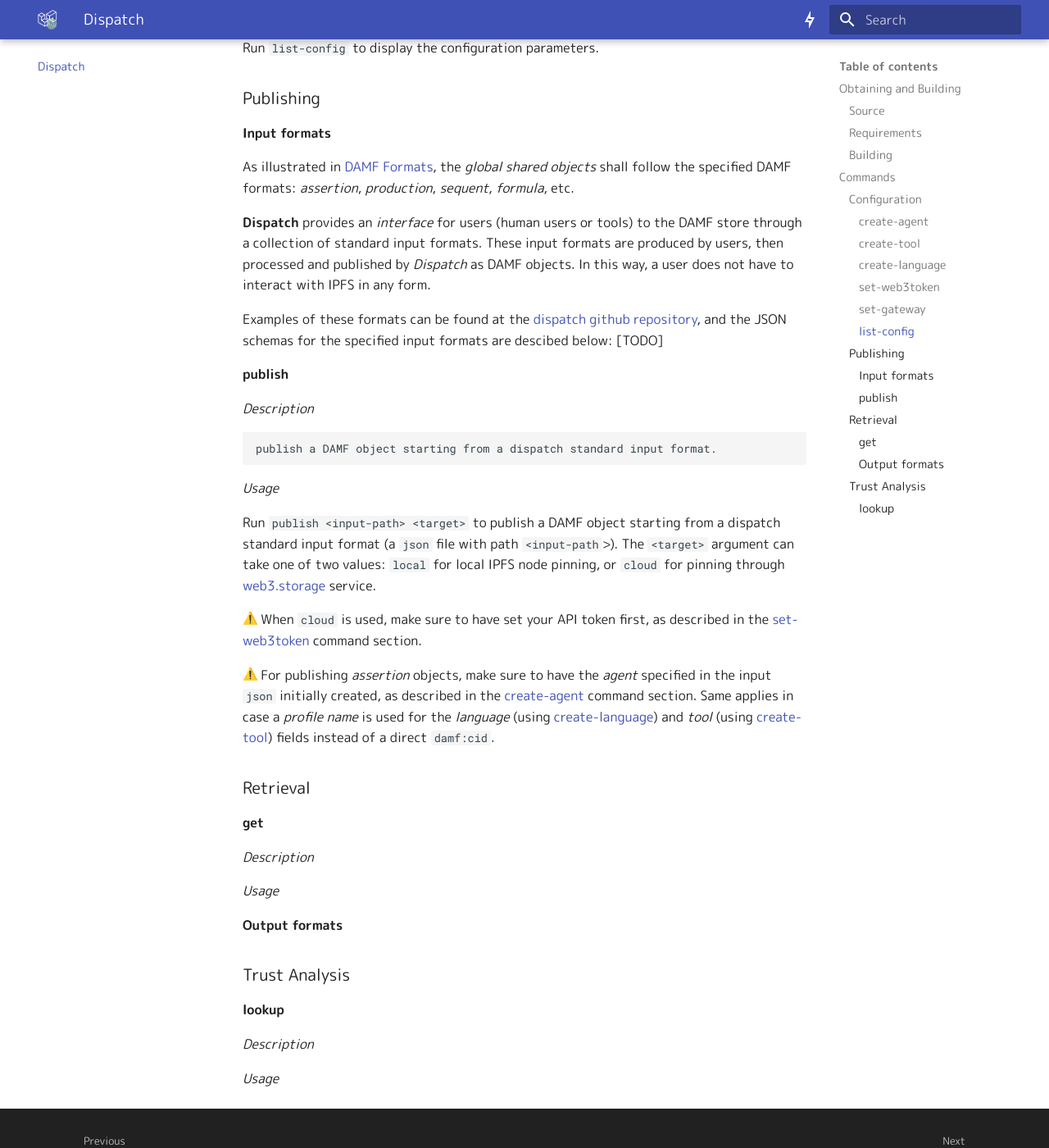
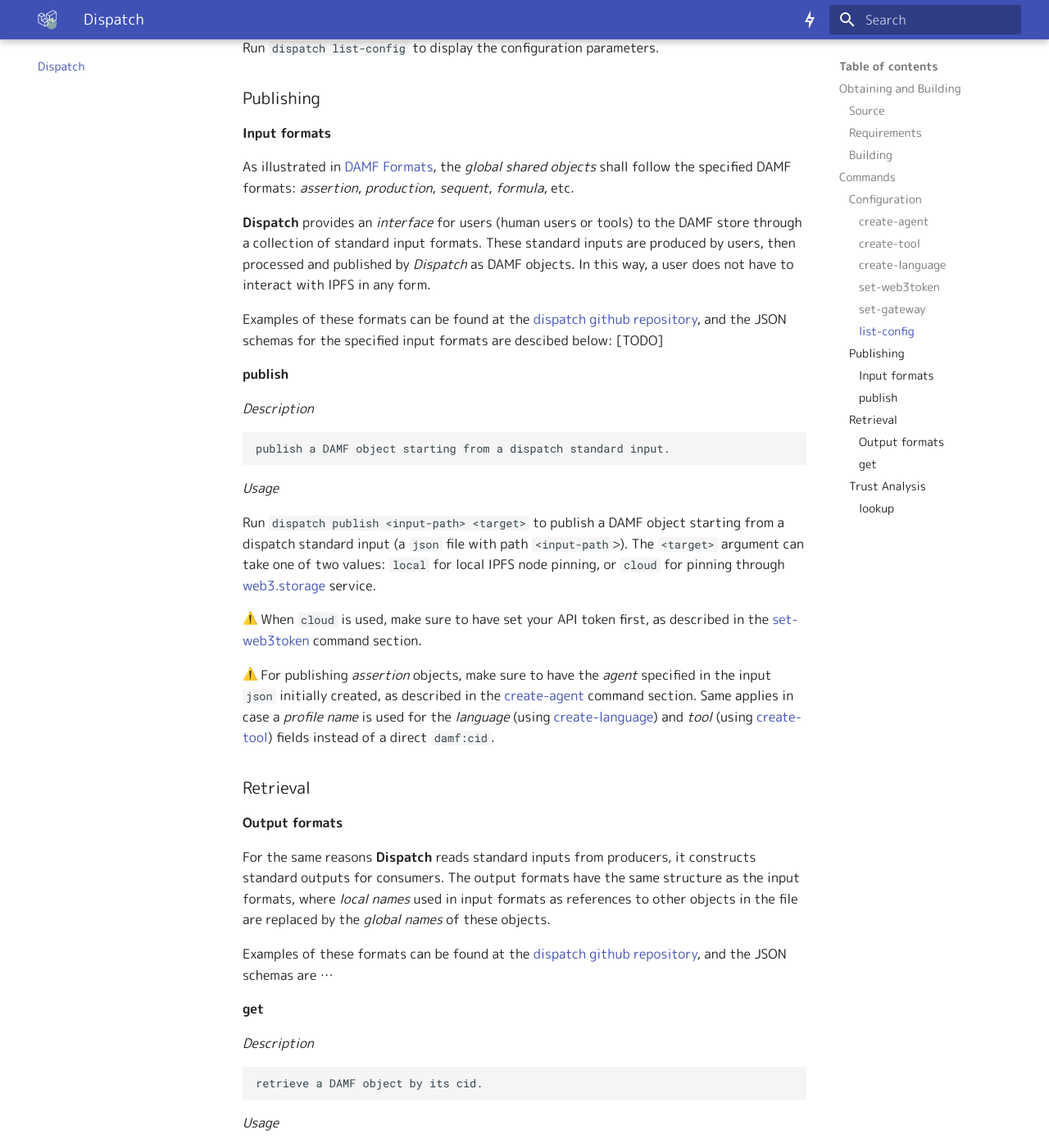
Before and after one commit to distributed-assertions/distributed-assertions.github.io, an MkDocs documentation site: the page built from docs/dispatch.md, in a window 1280 px wide and 1400 px high, scrolled down 3781 px. Shown: the whole window at 82% size. Built offline with MkDocs 1.6.1 and Material for MkDocs 9.7.7, drawn with Linux system fonts in a browser that asks for light colours; emoji names are drawn with the system emoji font; some of the changed text lies outside the part shown.

Commit message:
updates to `dispatch get` + some minor edits

```diff
--- a/docs/dispatch.md
+++ b/docs/dispatch.md
@@ -50,7 +50,7 @@
 
 *Usage*
 
-Run `create-agent <agent-profile-name>` to create an *agent profile* in the local `.config/dispatch/agentprofiles.json` file. An agent profile object contains a generated public-private key pair (the parameters for this generation are currently fixed), and it's referred by its name in the [publish](#publish) command.
+Run `dispatch create-agent <agent-profile-name>` to create an *agent profile* in the local `.config/dispatch/agentprofiles.json` file. An agent profile object contains a generated public-private key pair (the parameters for this generation are currently fixed), and it's referred by its name in the [publish](#publish) command.
 
 :warning: **Caution**. Remember to keep your private key *private*.
 
@@ -62,7 +62,7 @@
 
 *Usage*
 
-Run `create-tool <tool-profile-name> <input-type> <input>` to create a *tool profile* in the local `.config/dispatch/toolprofiles.json` file. A tool profile object contains the cid for the *tool object*, and it's referred by its name in the [publish](#publish) command.
+Run `dispatch create-tool <tool-profile-name> <input-type> <input>` to create a *tool profile* in the local `.config/dispatch/toolprofiles.json` file. A tool profile object contains the cid for the *tool object*, and it's referred by its name in the [publish](#publish) command.
 
 The `<input-type>` argument takes one of three possible values:
 
@@ -80,7 +80,7 @@
 
 *Usage*
 
-Run `create-language <language-profile-name> <input-type> <input>` to create a *language profile* in the local `.config/dispatch/languages.json` file. A language profile object contains the cid for the *language object*, and it's referred by its name in the [publish](#publish) command.
+Run `dispatch create-language <language-profile-name> <input-type> <input>` to create a *language profile* in the local `.config/dispatch/languages.json` file. A language profile object contains the cid for the *language object*, and it's referred by its name in the [publish](#publish) command.
 
 The `<input-type>` argument takes one of three possible values:
 
@@ -106,7 +106,7 @@
 
     :warning: **Caution**. This API token shall be known only to the account's user(s).
 
-2. Run `set-web3token <token>` with the generated API token as an argument.
+2. Run `dispatch set-web3token <token>` with the generated API token as an argument.
 
 Using this service is optional and decided by the user when invoking the [publish](#publish) command.
 
@@ -134,7 +134,7 @@
 
 *Usage*
 
-Run `list-config` to display the configuration parameters.
+Run `dispatch list-config` to display the configuration parameters.
 
 ### Publishing
 
@@ -142,7 +142,7 @@
 
 As illustrated in [DAMF Formats](/damf-formats/), the *global shared objects* shall follow the specified DAMF formats: *assertion*, *production*, *sequent*, *formula*, etc.
 
-**Dispatch** provides an *interface* for users (human users or tools) to the DAMF store through a collection of standard input formats. These input formats are produced by users, then processed and published by *Dispatch* as DAMF objects. In this way, a user does not have to interact with IPFS in any form.
+**Dispatch** provides an *interface* for users (human users or tools) to the DAMF store through a collection of standard input formats. These standard inputs are produced by users, then processed and published by *Dispatch* as DAMF objects. In this way, a user does not have to interact with IPFS in any form.
 
 Examples of these formats can be found at the [dispatch github repository](https://github.com/distributed-assertions/dispatch/tree/main/data/input-to-publish), and the JSON schemas for the specified input formats are descibed below: [TODO]
 
@@ -150,11 +150,11 @@
 
 *Description*
 
-    publish a DAMF object starting from a dispatch standard input format.
+    publish a DAMF object starting from a dispatch standard input.
 
 *Usage*
 
-Run `publish <input-path> <target>` to publish a DAMF object starting from a dispatch standard input format (a `json` file with path `<input-path`>). The `<target>` argument can take one of two values: `local` for local IPFS node pinning, or `cloud` for pinning through [web3.storage][w3s] service.
+Run `dispatch publish <input-path> <target>` to publish a DAMF object starting from a dispatch standard input (a `json` file with path `<input-path`>). The `<target>` argument can take one of two values: `local` for local IPFS node pinning, or `cloud` for pinning through [web3.storage][w3s] service.
 
 :warning: When `cloud` is used, make sure to have set your API token first, as described in the [set-web3token](#set-web3token) command section.
 
@@ -164,13 +164,21 @@
 
 ### Retrieval
 
+#### Output formats
+
+For the same reasons **Dispatch** reads standard inputs from producers, it constructs standard outputs for consumers. The output formats have the same structure as the input formats, where *local names* used in input formats as references to other objects in the file are replaced by the *global names* of these objects.
+
+Examples of these formats can be found at the [dispatch github repository](https://github.com/distributed-assertions/dispatch/tree/main/data/output-from-get), and the JSON schemas are ...
+
 #### get
 
 *Description*
 
+    retrieve a DAMF object by its cid.
+
 *Usage*
 
-#### Output formats
+Run `dispatch get <cid> <directory-path>` to retrieve a DAMF object starting from its `cid` and construct the corresponding standard output which contains the full DAG. `<directory-path>` refers to the container directory for the resulting output file.
 
 ### Trust Analysis
 
```
